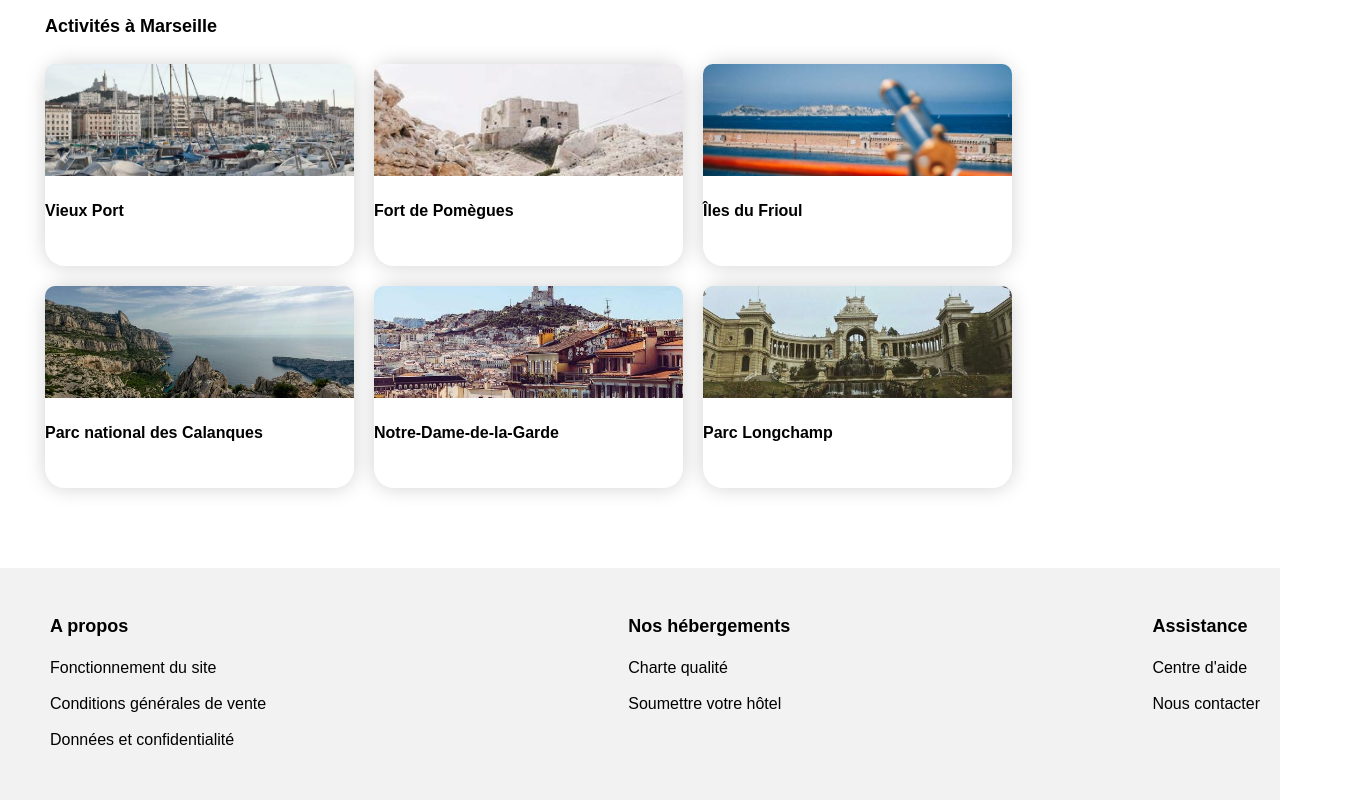
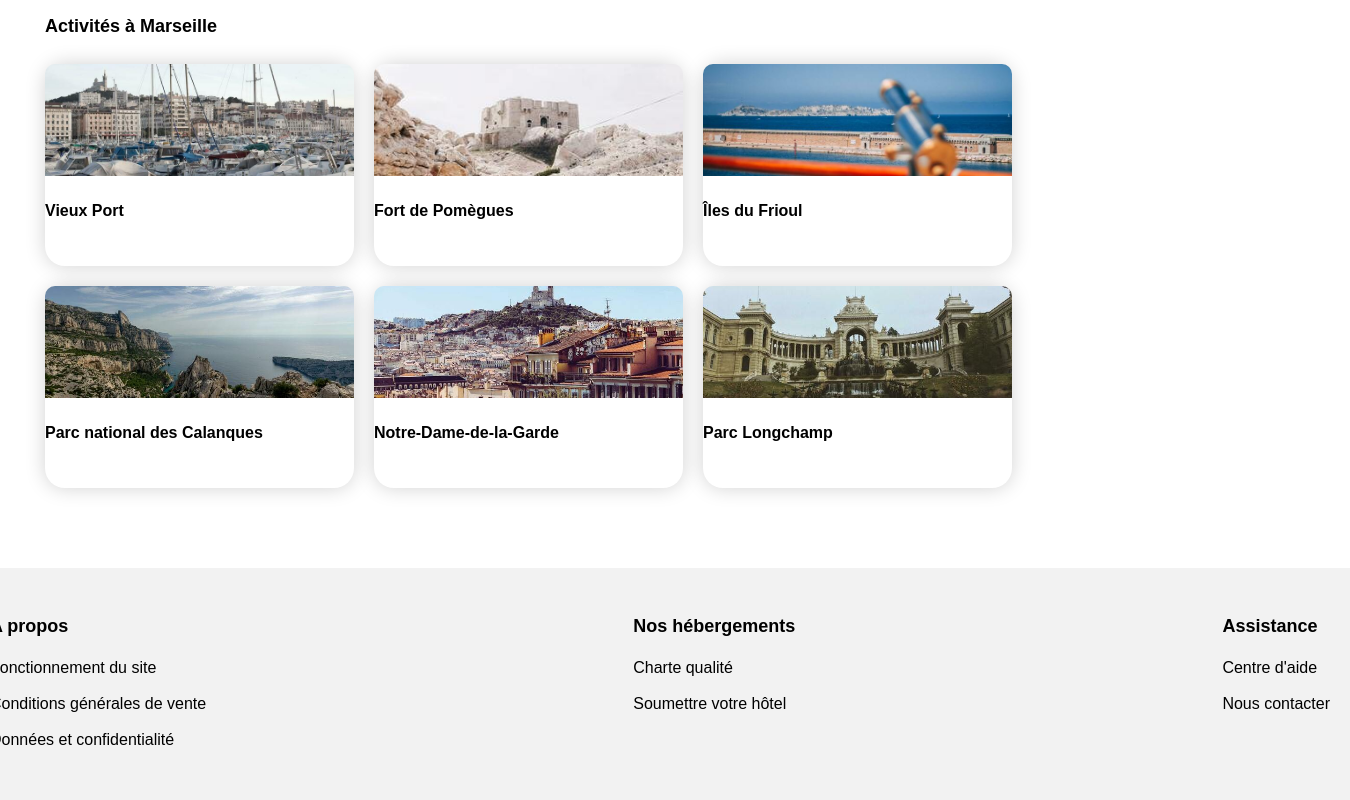
Before and after one commit to LoicBoutte/LoicBoutte_2_25042021, a plain HTML site: page index.html in a window 1280 px wide. Shown: the part 1703-2503 px from the top of the page, 1350 px wide, since content can reach past the window. Drawn offline with Linux system fonts and the light colour scheme.

Commit message:
Correctif Footer

```diff
--- a/style/style.css
+++ b/style/style.css
@@ -537,13 +537,15 @@ h3
 /*Footer*/
 footer
 {
-    max-width: 1350px;
+    max-width: 1400px;
     padding: 48px 20px 51px 50px;
     background-color: #F2F2F2;
     display: flex;
     flex-wrap: wrap;
     justify-content: space-between;
     flex-direction: row;
+    margin-left: -60px;
+    margin-right: -70px;
 }
 
 .titre_apropos
```
